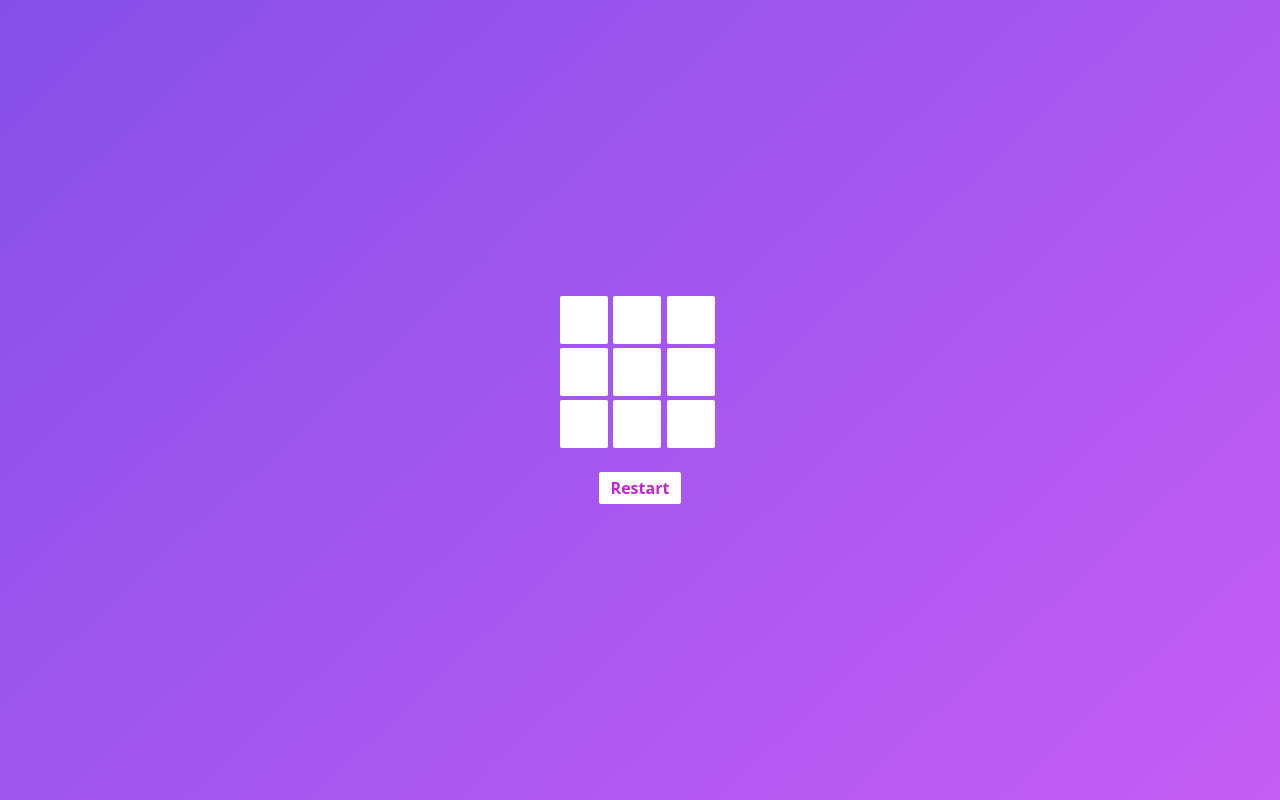
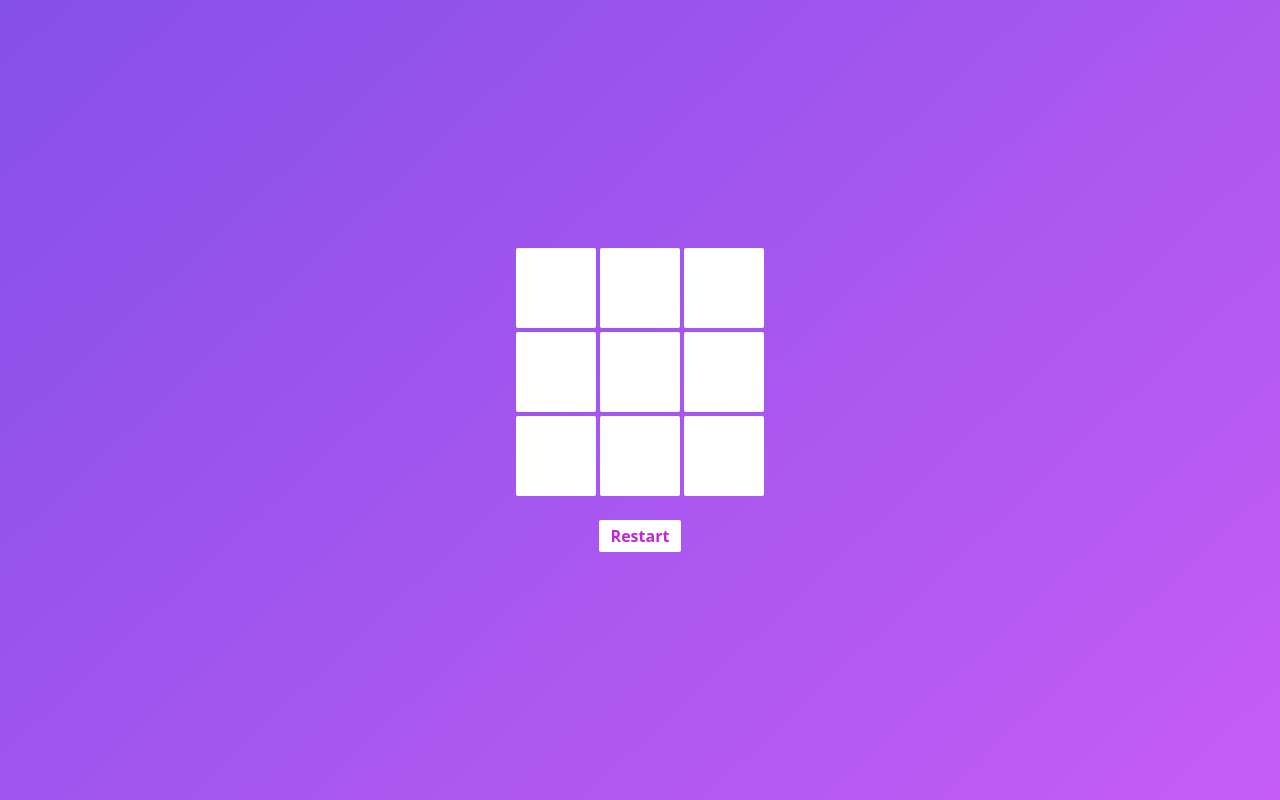
Before and after one commit to anshu1612/tic-tac-toe, a plain HTML site: page index.html in a window 1280 px wide. Drawn offline with nearby package versions, Linux system fonts and the light colour scheme.

Commit message:
increased cell size

```diff
--- a/index.html
+++ b/index.html
@@ -19,7 +19,7 @@
       "
       ;
     >
-      <div id="box" class="grid grid-cols-3 w-40 gap-y-1"></div>
+      <div id="box" class="grid grid-cols-3  gap-1"></div>
       <button
         id="restart"
         class="bg-white text-fuchsia-600 font-semibold px-3 py-1 mt-6 rounded-sm"
--- a/index.js
+++ b/index.js
@@ -14,7 +14,7 @@ function pageLoad() {
   for (let i = 0; i < 9; i++) {
     const cell = document.createElement("div");
     cell.className =
-      "bg-white rounded-sm w-12 h-12 text-fuchsia-600 font-extrabold text-2xl flex justify-center items-center";
+      "bg-white rounded-sm w-20 h-20 text-fuchsia-600 font-extrabold text-3xl flex justify-center items-center";
     cell.dataset.index = i;
     cell.addEventListener("click", handleClick);
     board.appendChild(cell);
```
